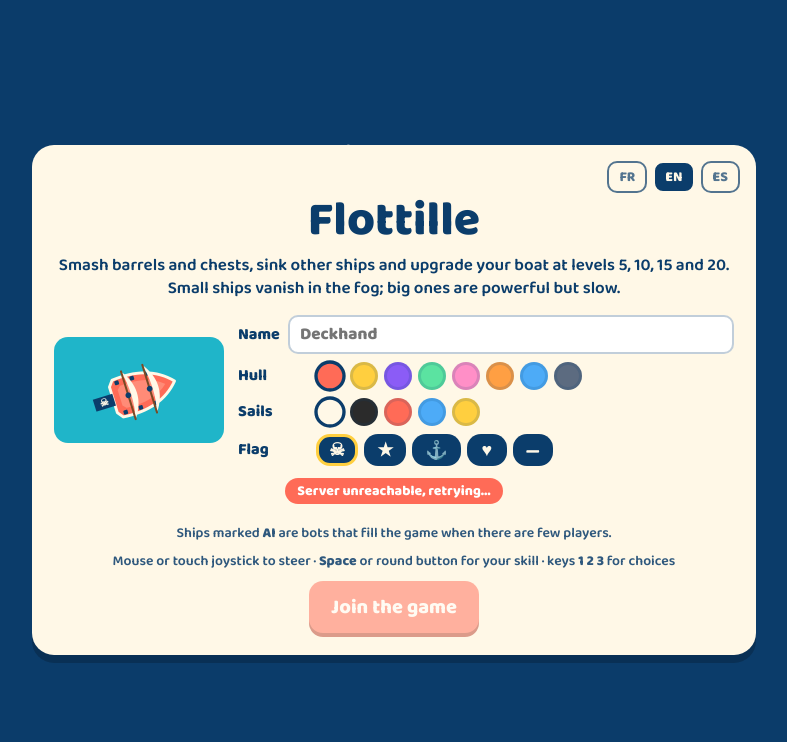
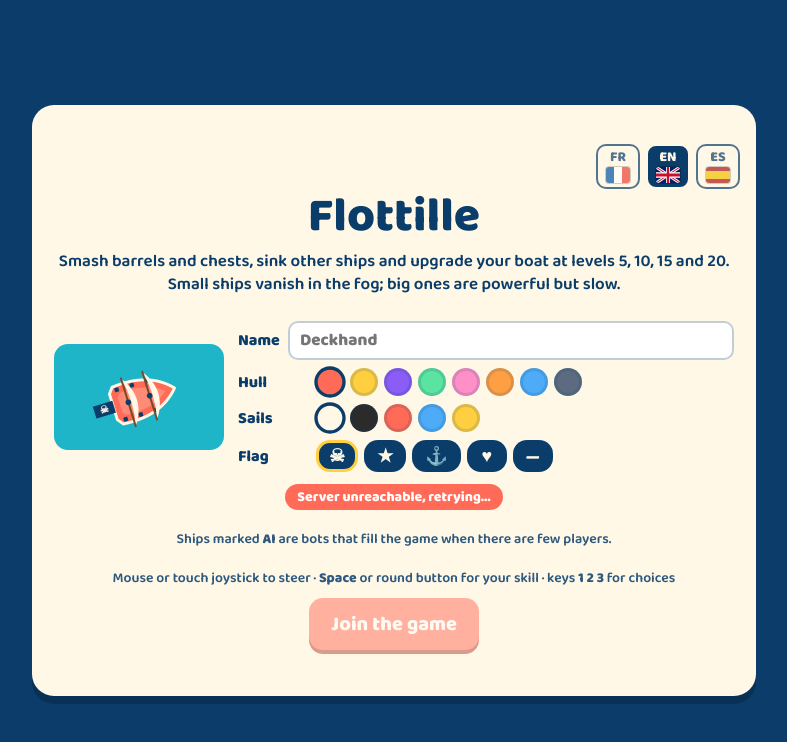
Before and after one commit to Nikoofyew/rivalsea, a website: page index.html in a window 1280 px wide. Shown: the whole page, without its empty margins (246-1033 px from the left). Drawn offline with Linux system fonts and the light colour scheme.

Commit message:
Menu de même taille dans toutes les langues + drapeaux

```diff
--- a/i18n.js
+++ b/i18n.js
@@ -104,6 +104,7 @@ const fill = (s, p) => String(s).replace(/\{(\w+)\}/g, (m, k) => p && p[k] !== u
 const I = {
   LANGS,
   get lang() { return lang; },
+  withLang(l, fn) { const o = lang; lang = l; try { return fn(); } finally { lang = o; } },
   setLang(l) { if (!UI[l]) return; lang = l; try { localStorage.setItem('flottille-lang', l); } catch (e) {} document.documentElement.lang = l; },
   t(k, p) { return fill(UI[lang][k] !== undefined ? UI[lang][k] : (UI.fr[k] !== undefined ? UI.fr[k] : k), p); },
   cls(k) { const S = root.S, c = S.CL[k], x = CLX[lang] && CLX[lang][k]; return x ? { n: x[0], d: x[1], w: x[2] } : { n: c.n, d: c.d, w: c.w.nm }; },
--- a/index.html
+++ b/index.html
@@ -33,7 +33,11 @@ label.nm input{font:inherit;font-size:17px;border:2px solid rgba(11,61,107,.25);
 .fl.on{border-color:var(--sun)}
 .small{font-size:14px;opacity:.85}
 .langs{display:flex;gap:6px;justify-content:flex-end;margin:-6px -6px 4px 0}
-.langs button{font-size:14px;padding:3px 10px;border-radius:10px;background:transparent;color:var(--ink);box-shadow:none;border:2px solid currentColor;opacity:.7}
+.langs button{display:inline-flex;flex-direction:column;align-items:center;gap:3px;line-height:1}
+.langs svg{width:24px;height:16px;border-radius:3px;box-shadow:0 0 0 1px rgba(0,0,0,.25);display:block}
+.card.eq{display:flex;flex-direction:column;justify-content:center}.card.eq>button,.card.eq>.btns{align-self:center}
+.ovm{position:absolute;left:16px;right:16px;top:0;visibility:hidden;pointer-events:none;display:flex;justify-content:center}
+.langs button{font-size:14px;padding:4px 8px;border-radius:10px;background:transparent;color:var(--ink);box-shadow:none;border:2px solid currentColor;opacity:.7}
 .langs button.on{background:var(--ink);color:var(--card);opacity:1}
 .status{display:inline-block;font-size:14px;font-weight:800;border-radius:20px;padding:2px 12px;margin:4px 0 10px}
 .status.ok{background:#5be3a1;color:#0b3d6b}.status.wait{background:#ffcf3f;color:#0b3d6b}.status.err{background:#ff6b57;color:#fff}
@@ -129,15 +133,20 @@ function statusHTML(){if(fullMsg)return '<span class="status err">'+tr('full')+'
 if(conn==='ok'&&world)return '<span class="status ok">'+tr('connected',{m:tr(mode==='team'?'modeTeam':'modeFfa')})+'</span>';
 if(conn==='err')return '<span class="status err">'+tr('unreachable')+'</span>';
 return '<span class="status wait">'+tr('connecting')+'</span>'}
-function updStatus(){const s=document.getElementById('stat');if(s)s.innerHTML=statusHTML();const go=document.getElementById('go');if(go)go.disabled=!(conn==='ok'&&world)}
+function updStatus(){const s=document.getElementById('stat');if(s){s.innerHTML=statusHTML();if(lastBuild&&!ov.hidden)sameH(lastBuild)}const go=document.getElementById('go');if(go)go.disabled=!(conn==='ok'&&world)}
 function join(){sendM({t:'join',name:cfg.name,hull:cfg.hull,sail:cfg.sail,flag:cfg.flag})}
 function prev(){const c=document.getElementById('pv');if(!c)return;const x=c.getContext('2d');x.setTransform(2,0,0,2,0,0);x.clearRect(0,0,170,106);x.translate(85,55);x.rotate(-.3);ship(x,CL.brick,24,mode==='team'?'#8a9bb0':cfg.hull,0,T,{sail:cfg.sail,flag:cfg.flag})}
 let lastMenuMsg='';
-function langBtns(){return '<div class="langs" role="group" aria-label="'+tr('language')+'">'+I.LANGS.map(([c,ab,nm])=>'<button data-lang="'+c+'" class="'+(I.lang===c?'on':'')+'" title="'+nm+'" aria-label="'+nm+'">'+ab+'</button>').join('')+'</div>'}
+const FLAGSVG={fr:'<svg viewBox="0 0 3 2" aria-hidden="true"><rect width="1" height="2" fill="#0055A4"/><rect x="1" width="1" height="2" fill="#fff"/><rect x="2" width="1" height="2" fill="#EF4135"/></svg>',
+en:'<svg viewBox="0 0 60 30" preserveAspectRatio="none" aria-hidden="true"><rect width="60" height="30" fill="#012169"/><path d="M0,0 L60,30 M60,0 L0,30" stroke="#fff" stroke-width="6"/><path d="M0,0 L60,30 M60,0 L0,30" stroke="#C8102E" stroke-width="2"/><path d="M30,0 v30 M0,15 h60" stroke="#fff" stroke-width="10"/><path d="M30,0 v30 M0,15 h60" stroke="#C8102E" stroke-width="6"/></svg>',
+es:'<svg viewBox="0 0 3 2" aria-hidden="true"><rect width="3" height="2" fill="#AA151B"/><rect y=".5" width="3" height="1" fill="#F1BF00"/></svg>'};
+let lastBuild=null;
+function sameH(build){lastBuild=build;const card=ov.firstElementChild;if(!card)return;card.classList.add('eq');card.style.minHeight='';const m=document.createElement('div');m.className='ovm';m.setAttribute('aria-hidden','true');ov.appendChild(m);let h=0;for(const [l] of I.LANGS){m.innerHTML=I.withLang(l,build);const c=m.firstElementChild;if(c)h=Math.max(h,c.offsetHeight)}m.remove();card.style.minHeight=h+'px'}
+function langBtns(){return '<div class="langs" role="group" aria-label="'+tr('language')+'">'+I.LANGS.map(([c,ab,nm])=>'<button data-lang="'+c+'" class="'+(I.lang===c?'on':'')+'" title="'+nm+'" aria-label="'+nm+'"><span>'+ab+'</span>'+(FLAGSVG[c]||'')+'</button>').join('')+'</div>'}
 function wireLang(re){ov.querySelectorAll('[data-lang]').forEach(b=>b.onclick=()=>{I.setLang(b.dataset.lang);offerKey=null;if(curOffer&&state==='play')renderOffer(curOffer);re()})}
 function menu(msg){lastMenuMsg=msg||'';state='menu';offerEl.hidden=true;offerKey=null;ov.hidden=false;
 const sw=(arr,key,nf)=>arr.map(([c],i)=>{const n=nf(i);return '<button class="dot'+(cfg[key]===c?' on':'')+'" data-k="'+key+'" data-v="'+c+'" style="background:'+c+'" aria-label="'+n+'" title="'+n+'"></button>'}).join('');
-ov.innerHTML='<div class="card wide">'+langBtns()+'<h1>Flottille</h1>'+(msg?'<p><b>'+msg+'</b></p>':'')+
+const build=()=>'<div class="card wide">'+langBtns()+'<h1>Flottille</h1>'+(msg?'<p><b>'+msg+'</b></p>':'')+
 '<p>'+tr('intro')+'</p>'+
 '<div class="cust"><canvas id="pv" width="340" height="212" aria-label="'+tr('preview')+'"></canvas><div class="fields">'+
 '<label class="nm">'+tr('name')+' <input id="nmi" maxlength="14" placeholder="'+tr('namePh')+'" value="'+(cfg.name||'').replace(/[&"<>]/g,'')+'"></label>'+
@@ -148,13 +157,15 @@ ov.innerHTML='<div class="card wide">'+langBtns()+'<h1>Flottille</h1>'+(msg?'<p>
 '<p class="small">'+tr('aiNote')+'</p>'+
 '<p class="small">'+tr('controls')+'</p>'+
 '<button id="go">'+tr('join')+'</button></div>';
+ov.innerHTML=build();sameH(build);
 wireLang(()=>menu(lastMenuMsg&&tr('lost')));
 ov.querySelectorAll('[data-k]').forEach(b=>b.onclick=()=>{cfg[b.dataset.k]=b.dataset.v;saveCfg();ov.querySelectorAll('[data-k="'+b.dataset.k+'"]').forEach(o=>o.classList.toggle('on',o===b));prev()});
 const ni=document.getElementById('nmi');ni.oninput=()=>{cfg.name=ni.value.trim().slice(0,14);saveCfg()};
 document.getElementById('go').onclick=join;updStatus();prev()}
 function showDead(d){ov.hidden=false;
 const by=d.by?String(d.by).replace(/[&<>]/g,''):d.byk?tr('theKraken'):'';
-ov.innerHTML='<div class="card">'+langBtns()+'<h2>'+tr('sunkTitle')+'</h2><p>'+(by?tr('sunkBy',{n:by})+'<br>':'')+tr('sunkStats',{c:I.cls(d.c).n,l:d.lvl,s:d.sc})+'</p><div id="stat">'+statusHTML()+'</div><div class="btns"><button id="go">'+tr('again')+'</button><button class="ghost" id="mn">'+tr('edit')+'</button></div></div>';
+const build=()=>'<div class="card">'+langBtns()+'<h2>'+tr('sunkTitle')+'</h2><p>'+(by?tr('sunkBy',{n:by})+'<br>':'')+tr('sunkStats',{c:I.cls(d.c).n,l:d.lvl,s:d.sc})+'</p><div id="stat">'+statusHTML()+'</div><div class="btns"><button id="go">'+tr('again')+'</button><button class="ghost" id="mn">'+tr('edit')+'</button></div></div>';
+ov.innerHTML=build();sameH(build);
 wireLang(()=>showDead(d));
 document.getElementById('go').onclick=join;document.getElementById('mn').onclick=()=>menu();updStatus()}
 
```
